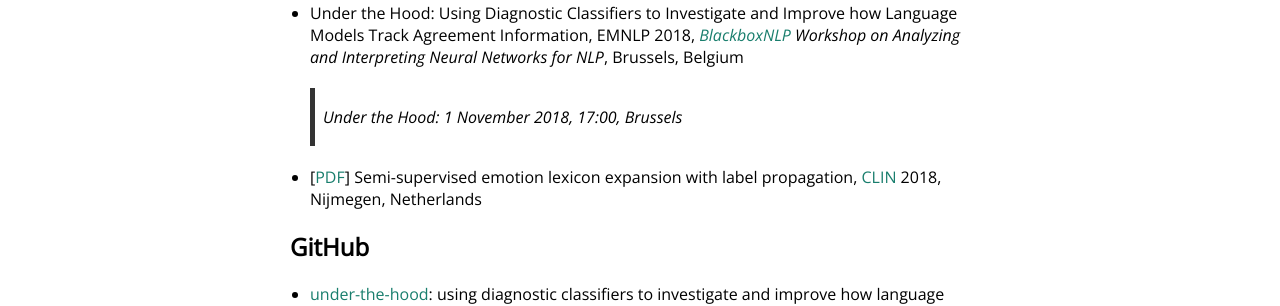
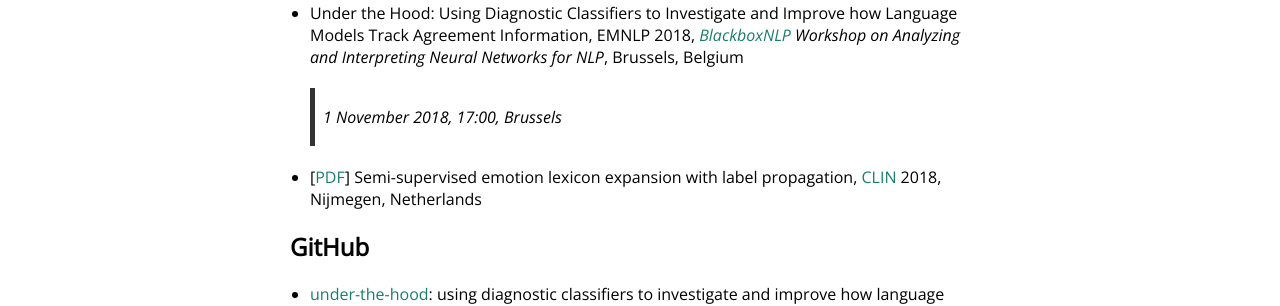
Before and after one commit to glnmario/glnmario.github.io, a Jekyll site: the page built from index.md, in a window 1280 px wide. Shown: the part 1137-1443 px from the top of the page. Built offline with Jekyll 4.4.1, drawn with Linux system fonts in a browser that asks for light colours.

Commit message:
Update index.md

```diff
--- a/index.md
+++ b/index.md
@@ -33,7 +33,7 @@ I am in love with language interaction and I try to analyse, model, and understa
 
 ## Presentation
 - Under the Hood: Using Diagnostic Classifiers to Investigate and Improve how Language Models Track Agreement Information, EMNLP 2018, _[BlackboxNLP](https://blackboxnlp.github.io) Workshop on Analyzing and Interpreting Neural Networks for NLP_, Brussels, Belgium
-> Under the Hood: *1 November 2018, 17:00, Brussels*
+> 1 November 2018, 17:00, Brussels
 - [[PDF](CLIN28.pdf)] Semi-supervised emotion lexicon expansion with label propagation, [CLIN](http://clin28.cls.ru.nl/#abstract-49) 2018, Nijmegen, Netherlands
 
 ## GitHub
```
